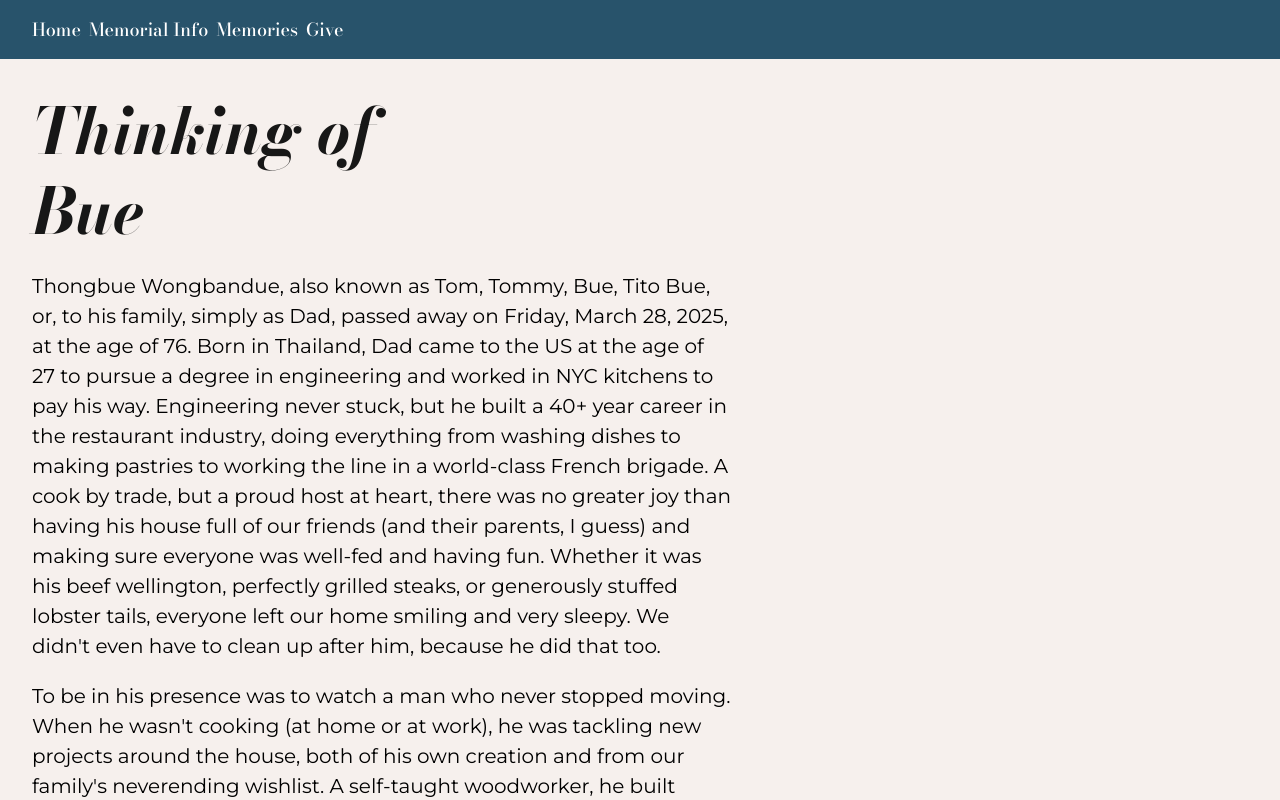
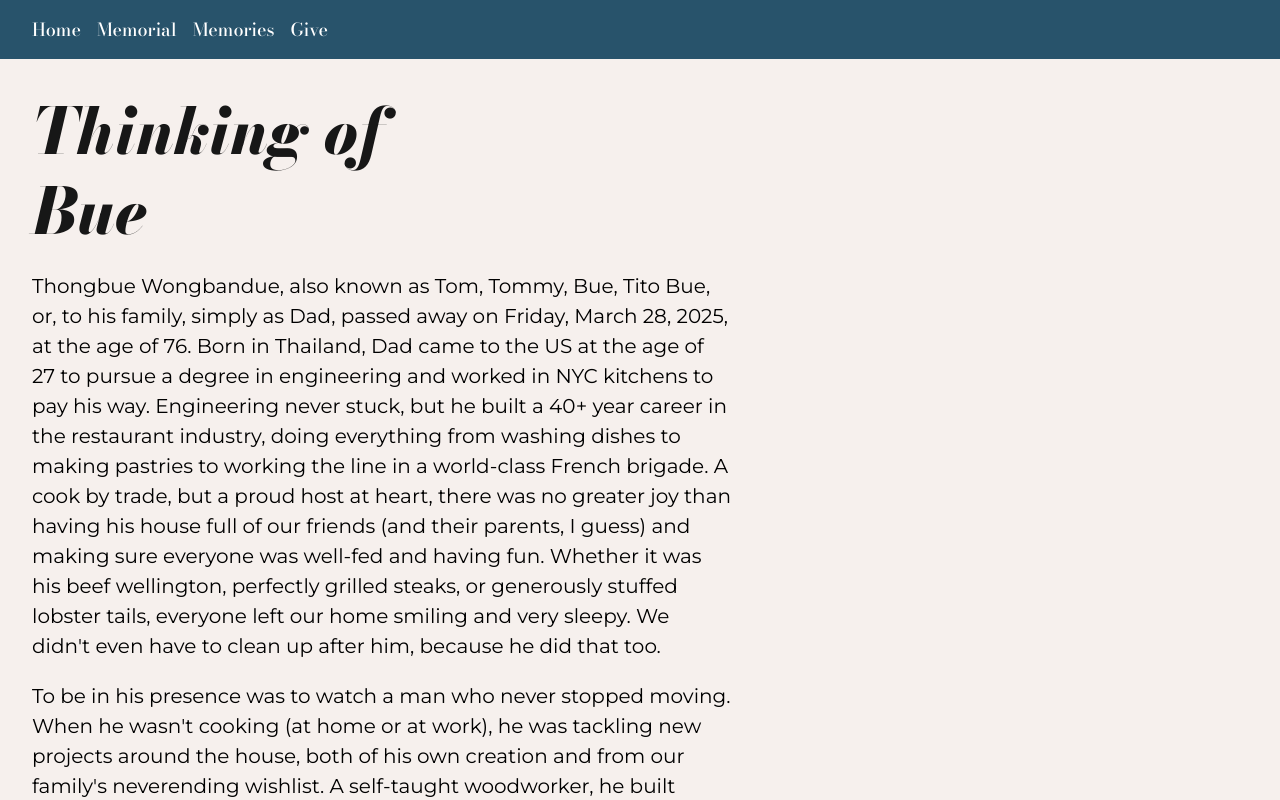
Before and after one commit to juliewongbandue/evan_turns_40, a SvelteKit app: page / in a window 1280 px wide. Shown: the top 800 px of the page. Built offline with nearby package versions, Linux system fonts and the light colour scheme.

Commit message:
update nav

```diff
--- a/src/app.html
+++ b/src/app.html
@@ -137,6 +137,7 @@
 				font-style: italic;
 				margin: 0;
 				color: var(--header-color);
+				font-weight: 800;
 			}
 
 			.body {
--- a/src/routes/+layout.svelte
+++ b/src/routes/+layout.svelte
@@ -8,7 +8,7 @@
 <div class="wrapper">
 <nav>
   <a href='/' class="hover-underline-animation">Home</a>
-  <a href='/memorial-info' class="hover-underline-animation">Memorial Info</a>
+  <a href='/memorial-info' class="hover-underline-animation">Memorial</a>
   <a href='/memories' class="hover-underline-animation">Memories</a>
   <a href='/give' class="hover-underline-animation">Give</a>
 </nav>
@@ -44,7 +44,7 @@
 		border-bottom: var(--border-divider);
 		display: flex;
 		align-items: center;
-		gap: var(--space-2);
+		gap: var(--space-3);
 		font-size: var(--font-size-3);
 		font-family: var(--font-family-mono);
     background-color: var(--nav-background);
@@ -66,6 +66,7 @@
     /* smartphones, iPhone, portrait 480x320 phones */
     nav a {
       font-size: var(--font-size-3);
+      display: block;
     }
   }
   .hover-underline-animation {
```
